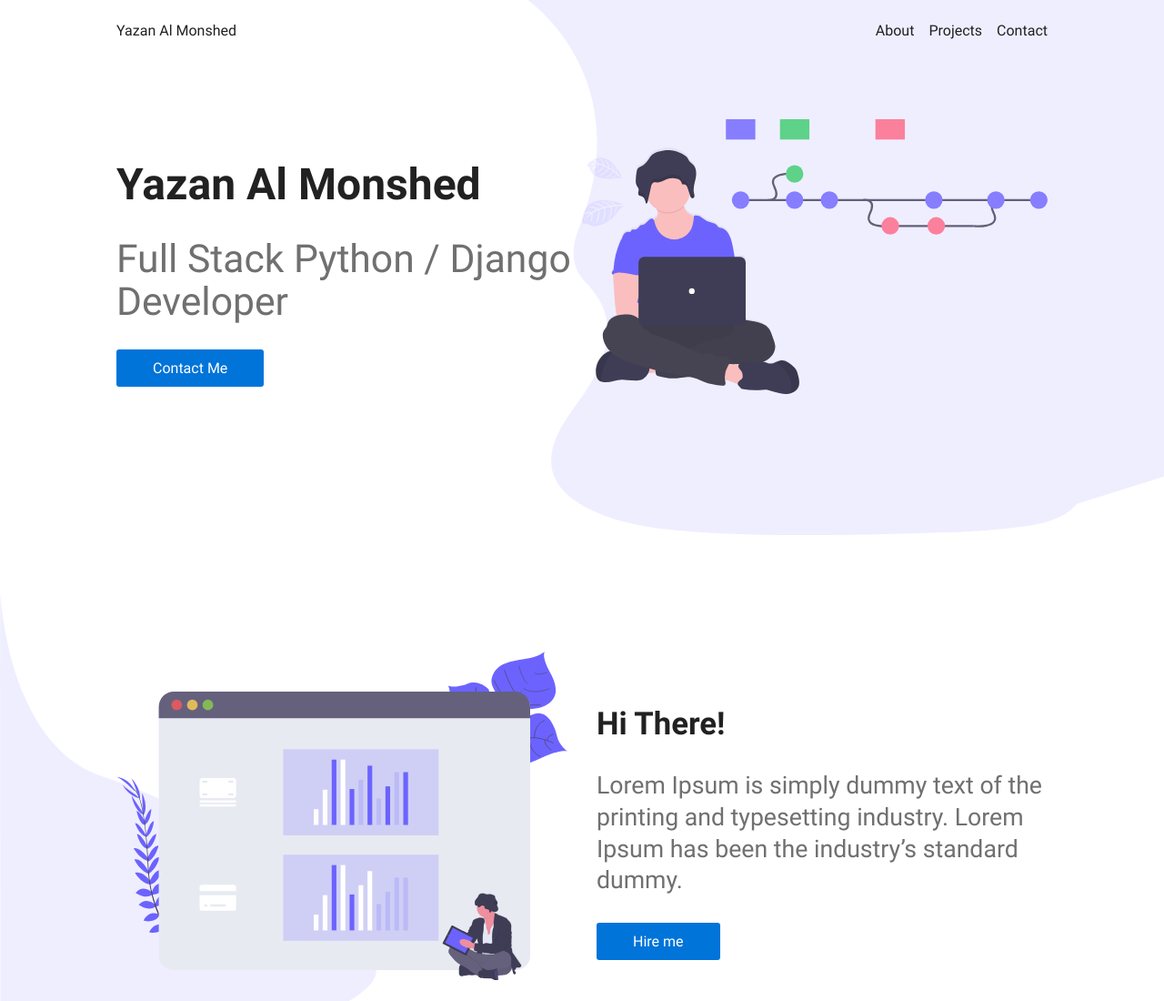
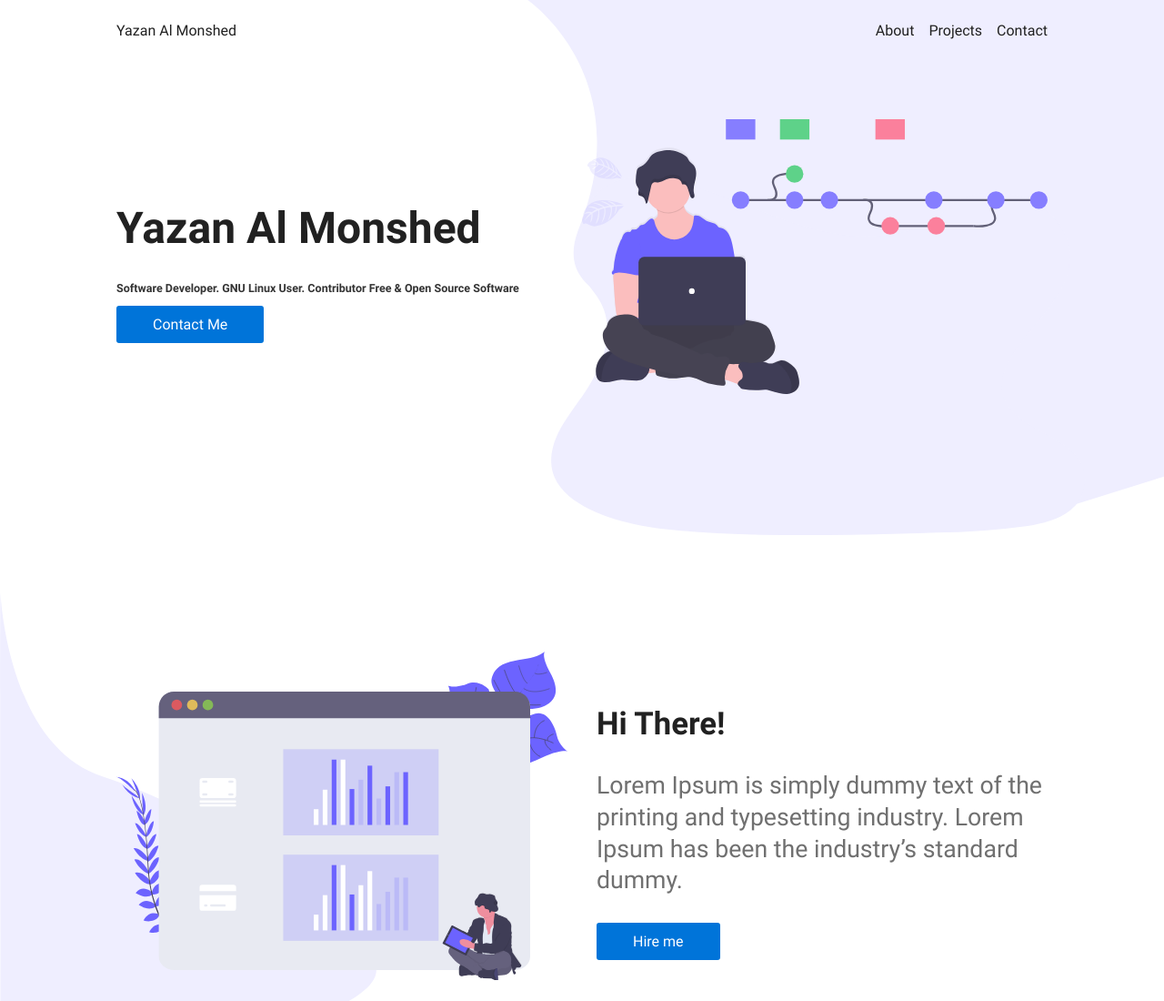
Before and after one commit to YazanALMonshed/my-portofolio-website, a Gatsby site: page / in a window 1280 px wide. Shown: the top 1100 px of the page at 91% size. Built offline with nearby package versions, Linux system fonts and the light colour scheme; Gatsby itself is replaced by a stand-in of ours.

Commit message:
chnage two  intro

```diff
--- a/src/components/landing/Intro/index.jsx
+++ b/src/components/landing/Intro/index.jsx
@@ -11,7 +11,7 @@ export const Intro = () => (
 		<IntroWrapper as={Container}>
 			<Details>
 				<h1>Yazan Al Monshed</h1>
-				<h4> Full Stack Python / Django Developer</h4>
+				<h6>Software Developer. GNU Linux User. Contributor Free & Open Source Software</h6>
 				<Button as={AnchorLink} href="#contact">
 					Contact	Me
 				</Button>
```
